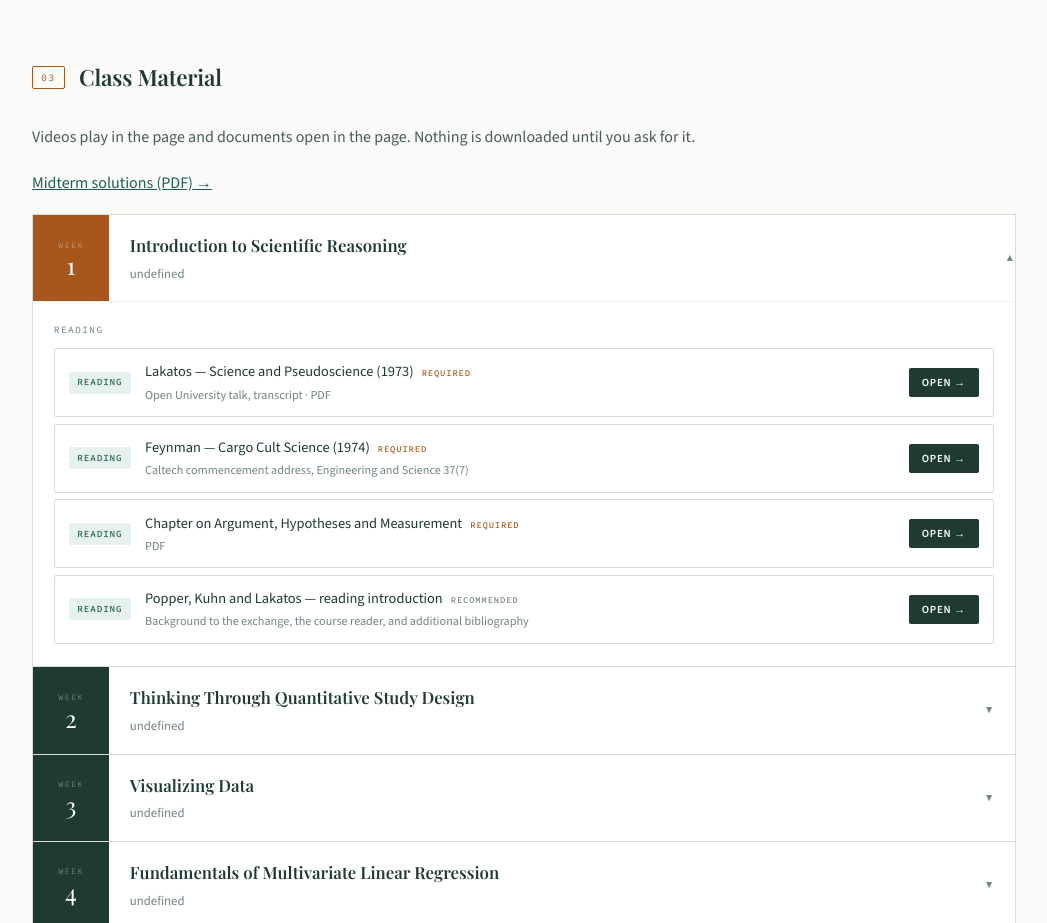
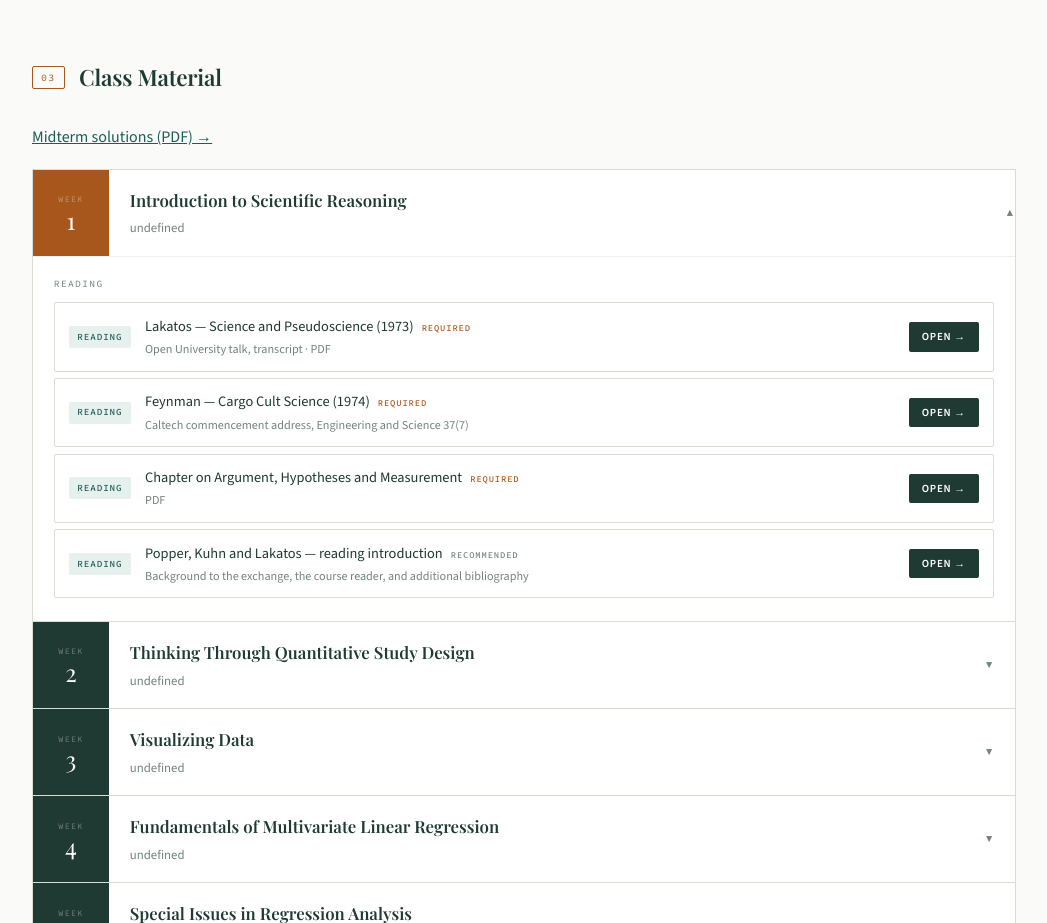
Before and after one commit to luciezicha-sketch/qrm, a plain HTML site: page index.html in a window 1280 px wide. Shown: the part 1434-2357 px from the top of the page, without its empty margins (116-1163 px from the left). Drawn offline with nearby package versions, Linux system fonts and the light colour scheme; a web font is replaced by a local one.

```diff
--- a/index.html
+++ b/index.html
@@ -283,8 +283,7 @@
 <!-- 03 MATERIAL -->
 <section class="section-block" id="material">
   <div class="section-title"><span class="section-label">03</span><h2>Class Material</h2></div>
-  <p class="overview-text">Videos play in the page and documents open in the page. Nothing is
-    downloaded until you ask for it.</p>
+  <p class="overview-text"</p>
 
   <p class="overview-text">
     <a href="Midterm_Solutions_hurricanes.pdf" target="_blank" rel="noopener">Midterm solutions (PDF) →</a>
```
